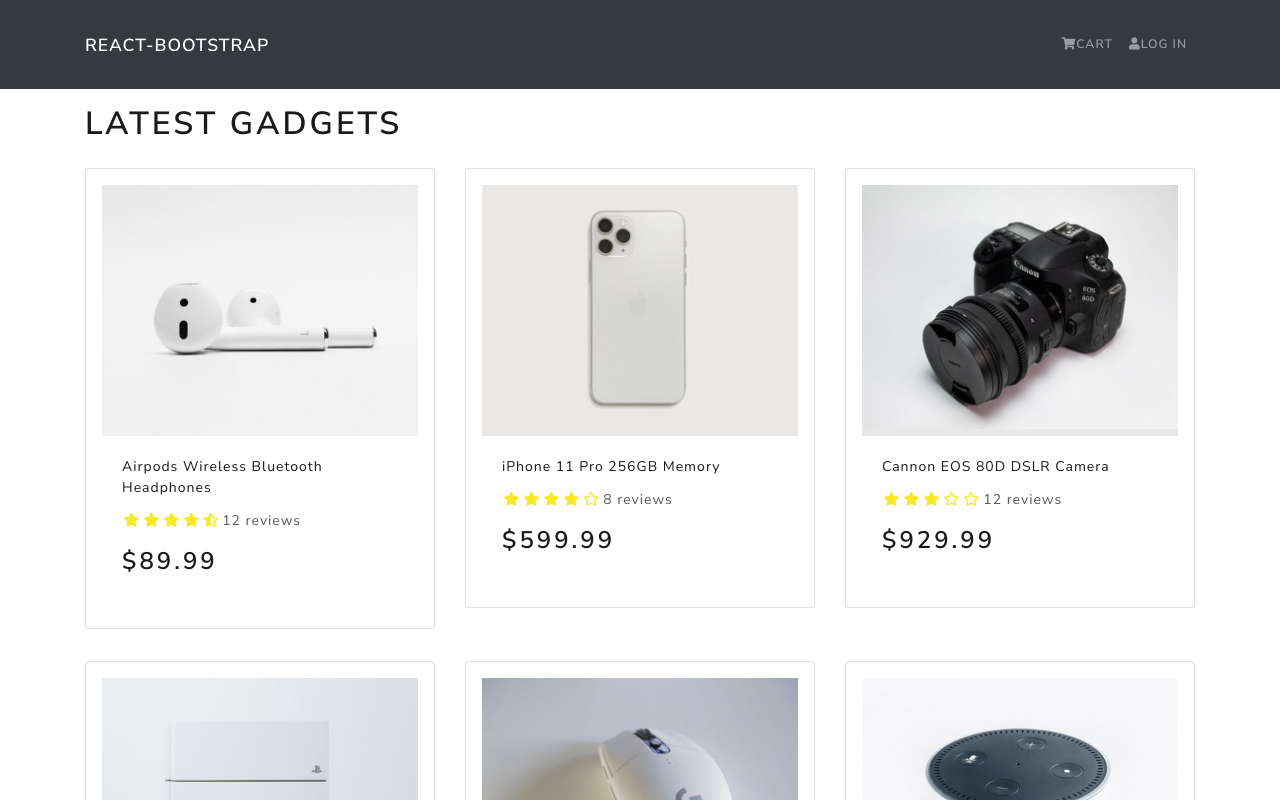
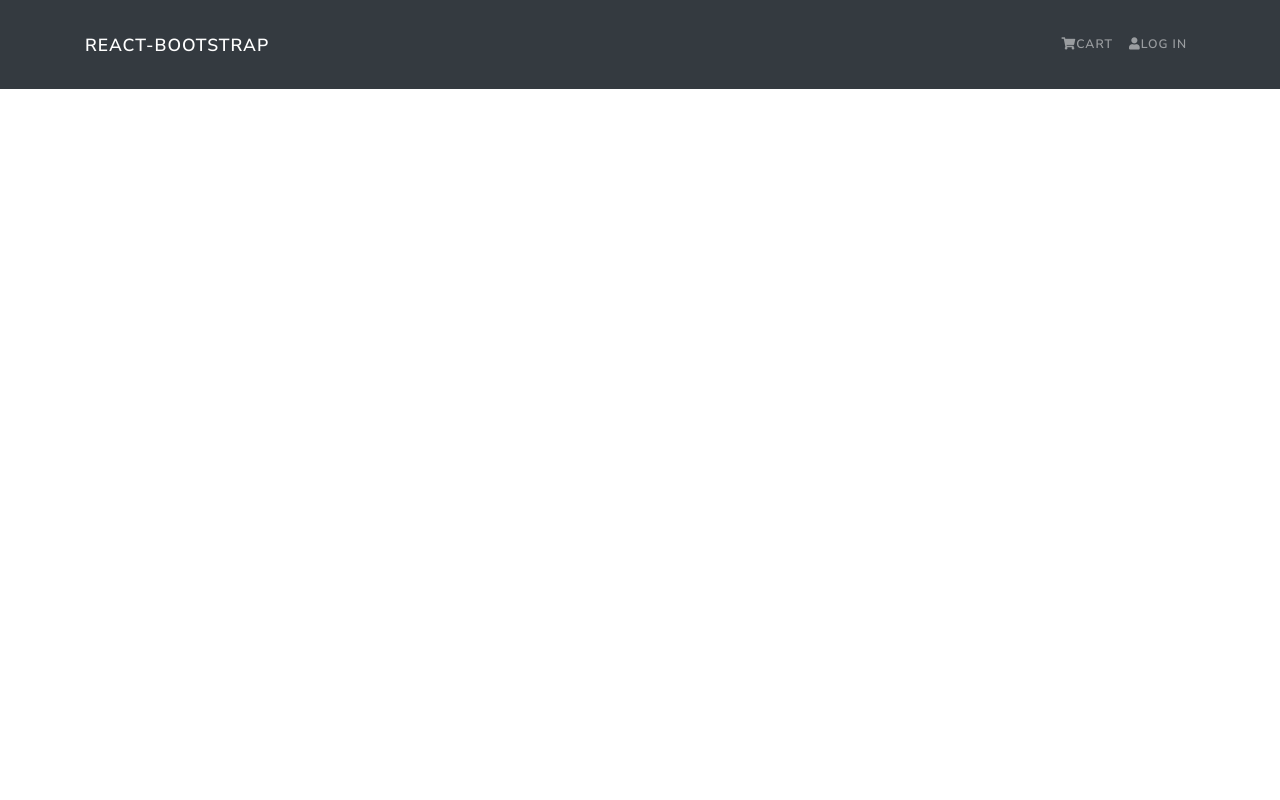
Before and after one commit to okaformark/techpro, a React (Create React App) app in the folder client/: page /cart/1 in a window 1280 px wide. Shown: the top 800 px of the page. Built offline with nearby package versions, Linux system fonts and the light colour scheme.

Commit message:
added homepage and product page route

```diff
--- a/client/package.json
+++ b/client/package.json
@@ -9,6 +9,8 @@
     "react": "^16.13.1",
     "react-bootstrap": "^1.3.0",
     "react-dom": "^16.13.1",
+    "react-router-bootstrap": "^0.25.0",
+    "react-router-dom": "^5.2.0",
     "react-scripts": "3.4.3"
   },
   "scripts": {
--- a/client/src/App.js
+++ b/client/src/App.js
@@ -1,4 +1,5 @@
 import React from 'react';
+import { BrowserRouter as Router, Route } from 'react-router-dom';
 import { Container } from 'react-bootstrap';
 import Footer from './component/Footer';
 import Header from './component/Header';
@@ -6,15 +7,15 @@
 
 const App = () => {
 	return (
-		<>
+		<Router>
 			<Header />
 			<main className='py-3'>
 				<Container>
-					<HomePage />
+					<Route path='/' component={HomePage} exact />
 				</Container>
 			</main>
 			<Footer />
-		</>
+		</Router>
 	);
 };
 
```
Also changed, not shown: client/src/pages/ProductPage.js (added, +7 -0 lines), 1 other file (tests, documents, lock files or other folders).
